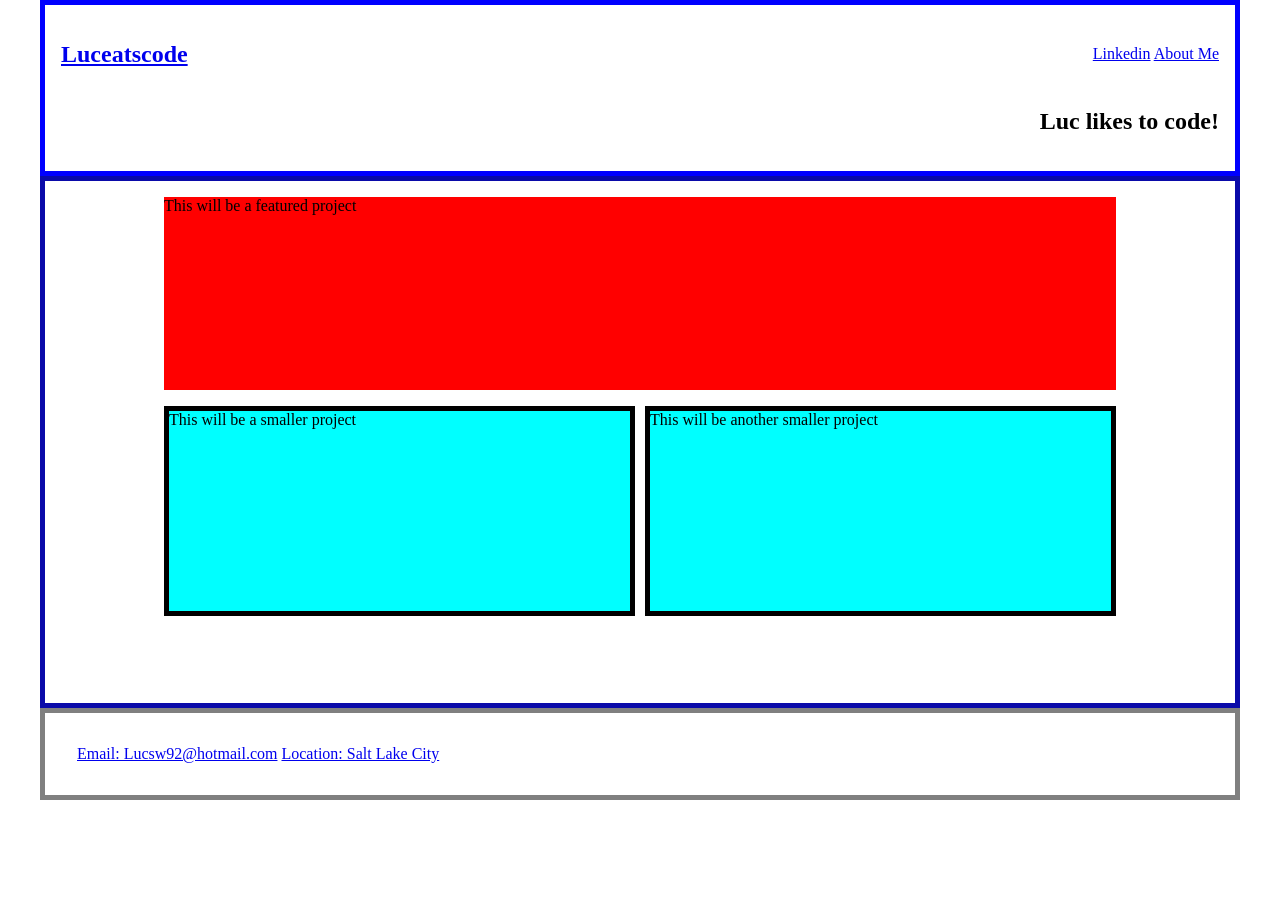
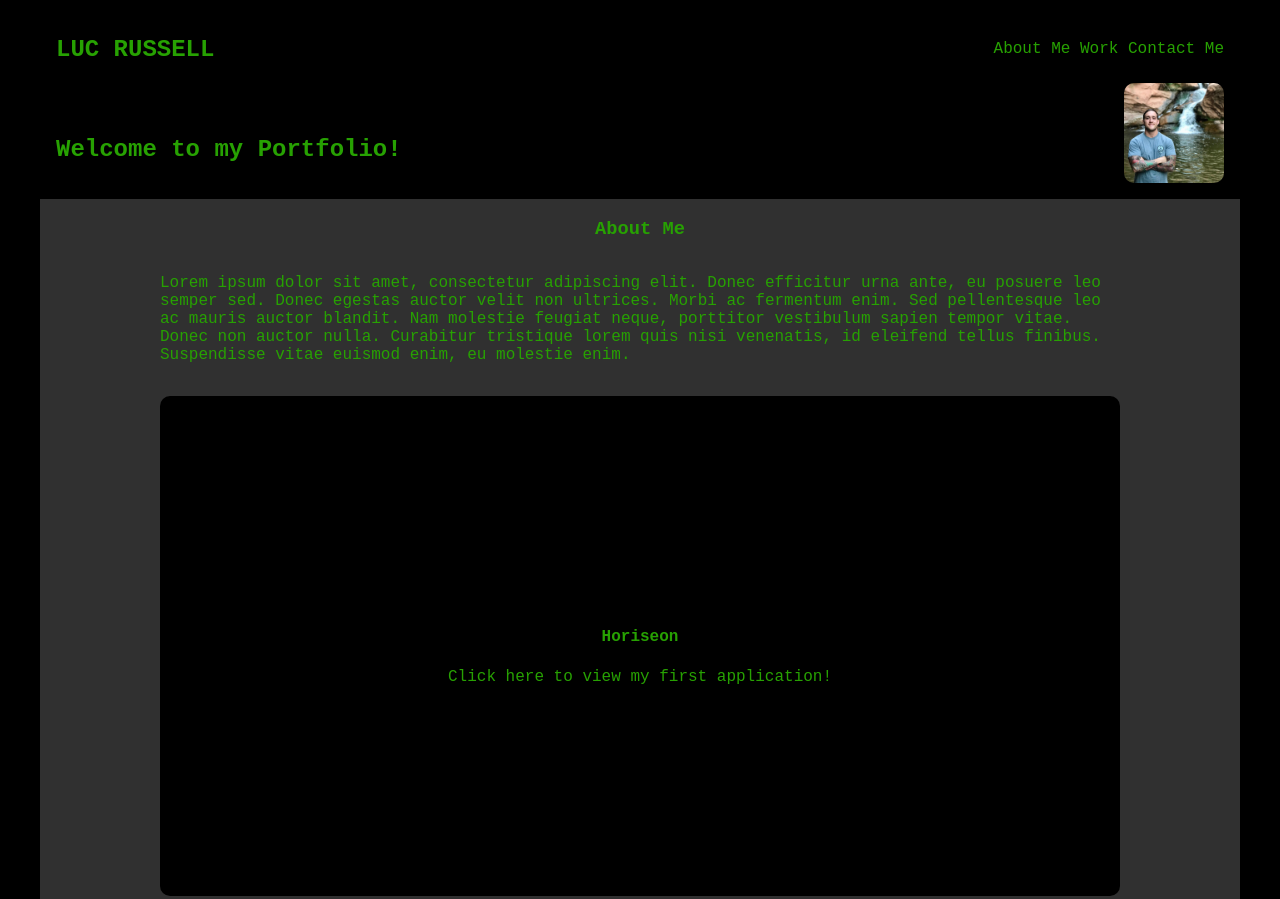
Before and after one commit to Luceatscode/Portfolio, a plain HTML site: page index.html in a window 1280 px wide. Shown: the top 899 px of the page. Before the commit the page ends 800 px from the top, so only its background shows below. Drawn offline with Linux system fonts and the light colour scheme; a web font is replaced by a local one.

Commit message:
tidied up layout & added theme

```diff
--- a/index.html
+++ b/index.html
@@ -4,6 +4,9 @@
     <meta charset="UTF-8">
     <meta http-equiv="X-UA-Compatible" content="IE=edge">
     <meta name="viewport" content="width=device-width, initial-scale=1.0">
+    <link rel="preconnect" href="https://fonts.googleapis.com">
+<link rel="preconnect" href="https://fonts.gstatic.com" crossorigin>
+<link href="https://fonts.googleapis.com/css2?family=Nanum+Gothic+Coding&display=swap" rel="stylesheet">
     <link rel="stylesheet" href="styles.css">
     <title>Luceatscode's Portfolio</title>
 </head>
@@ -13,21 +16,36 @@
        <nav>
         <!-- Add correct link for homepage -->
         <a href="#">
-            <h1>Luceatscode</h1>
+            <h1>LUC RUSSELL</h1>
+
         </a>
         <div>
-            <a href="#">Linkedin</a>
-            <a href="#">About Me</a>
+            <a href="#about-me">About Me</a>
+            <a href="#work">Work</a>
+            <a href="#footer">Contact Me</a>
         </div>
 
        </nav>
+        <div class="sub-header">
 
-        <h2>Luc likes to code!</h2>
+            <h2>Welcome to my Portfolio!</h2>
+            <img src="ProfilePic.jpeg" class="profile-pic" alt="ProfilePic">
+
+        </div>
 
     </header>
     <main>
+        <section id="about-me">
+            <h3>
+                About Me
+            </h3>
+            <p> Lorem ipsum dolor sit amet, consectetur adipiscing elit. Donec efficitur urna ante, eu posuere leo semper sed. Donec egestas auctor velit non ultrices. Morbi ac fermentum enim. Sed pellentesque leo ac mauris auctor blandit. Nam molestie feugiat neque, porttitor vestibulum sapien tempor vitae. Donec non auctor nulla. Curabitur tristique lorem quis nisi venenatis, id eleifend tellus finibus. Suspendisse vitae euismod enim, eu molestie enim.</p>
+        </section>
+
+        <section id="work">
             <div class="featured-project">
-            This will be a featured project
+               <h4>Horiseon</h4>
+               <a href="https://luceatscode.github.io/Module-1-challenge/">Click here to view my first application!</a>
             </div>
             <div class="sub-projects">
                 <div class="sub-project">
@@ -36,15 +54,20 @@
                 <div class="sub-project">
                     This will be another smaller project
                 </div>
+            </div>
 
-        </div>
+
+        </section>
+
     </main>
-    <footer>
-        <div>
+    <footer id="footer">
+
             <a href="mailto:lucsw92@hotmail.com">Email: Lucsw92@hotmail.com</a>
             <a href="https://www.visitsaltlake.com/">Location: Salt Lake City</a>
-            <!-- edit text/color -->
-        </div>
+            <a href="https://www.linkedin.com/in/thomas-luc-russell-4b1421ab/">Linkedin</a>
+            <p> Number: 555-555-5555 </p>
+
+
     </footer>
 </body>
 
--- a/styles.css
+++ b/styles.css
@@ -1,14 +1,29 @@
-/* Add style elements */
+/* #1fea00	(31,234,0) -bright green
+#27a102	(39,161,2)
+#1c6000	(28,96,0)
+#000000	(0,0,0) -black
+https://www.color-hex.com/color-palette/10080 */
+
 body{
     display: flex;
     flex-direction: column;
     margin: auto;
     max-width: 1200px;
     min-height: 100vh;
+    background-color: #000000;
+    color: #27a102;
+    font-family: 'Nanum Gothic Coding', monospace;
+}
+
+a{
+    color: #27a102;
+    text-decoration: none;
+}
+
+a:hover{ text-decoration: underline;
 
 }
 header{
-    border: 5px solid blue;
     display: flex;
     flex-direction: column;
     padding: 16px;
@@ -21,27 +36,57 @@ nav{
     justify-content: space-between;
 }
 /* Add style elements */
-
+.sub-header{
+    display: flex;
+    justify-content: space-between;
+}
 h2{
     display: flex;
     align-self: flex-end;
 }
+.profile-pic {
+    width: 100px;
+    border-radius: 10px;
+
+}
    /* Add style elements */
 
 main{
-    border: 5px solid rgb(10, 10, 169);
+    background-color: rgb(48, 48, 48);
+    padding-bottom: 16px;
+
+/* Found that flex-grow allows content to flex with available screen size */
+}
+#about-me{
+    display: flex;
+    flex-direction: column;
+    width: 100%;
+    align-items: center;
+
+}
+
+#about-me p{
+    width: 80%;
+}
+
+#work{
     display: flex;
     flex-direction: column;
     align-items: center;
     flex-grow: 1;
-/* Found that flex-grow allows content to flex with available screen size */
 }
 .featured-project{
-    background-color: red;
+    background-color: black;
     width: 80%;
     height: 50%;
     flex-grow: 2;
     margin: 16px;
+    border-radius: 10px;
+    min-height: 500px;
+    display: flex;
+    flex-direction: column;
+    justify-content: center;
+    align-items: center;
 }
 .sub-projects{
     display: flex;
@@ -51,16 +96,25 @@ main{
     gap: 10px;
 }
 .sub-project{
-    background-color: aqua;
+    background-color: black;
     width: 50%;
     height: 200px;
-    border: 5px solid;
+    border-radius: 10px;
+    display: flex;
+    flex-direction: column;
+    justify-content: center;
+    align-items: center;
+
 
 }
 /* Add style elements */
 
 footer{
-    border: 5px solid gray;
     padding: 32px;
+    border-radius: 10px;
+    display: flex;
+    flex-direction: row;
+    justify-content: space-evenly;
+    align-items: center;
 
 }
```
Also changed, not shown: ProfilePic.jpeg (added). Lines whose indentation alone changed are shown as unchanged.
